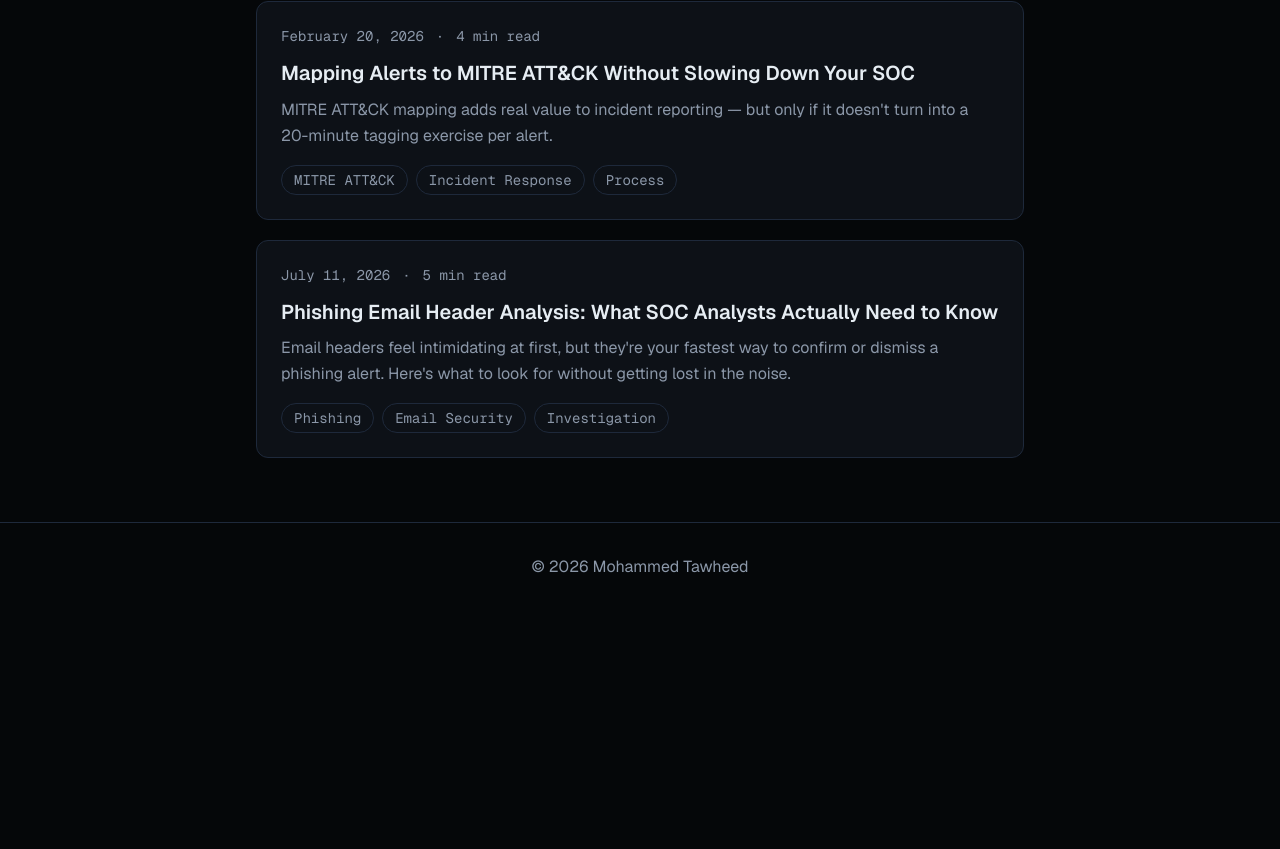
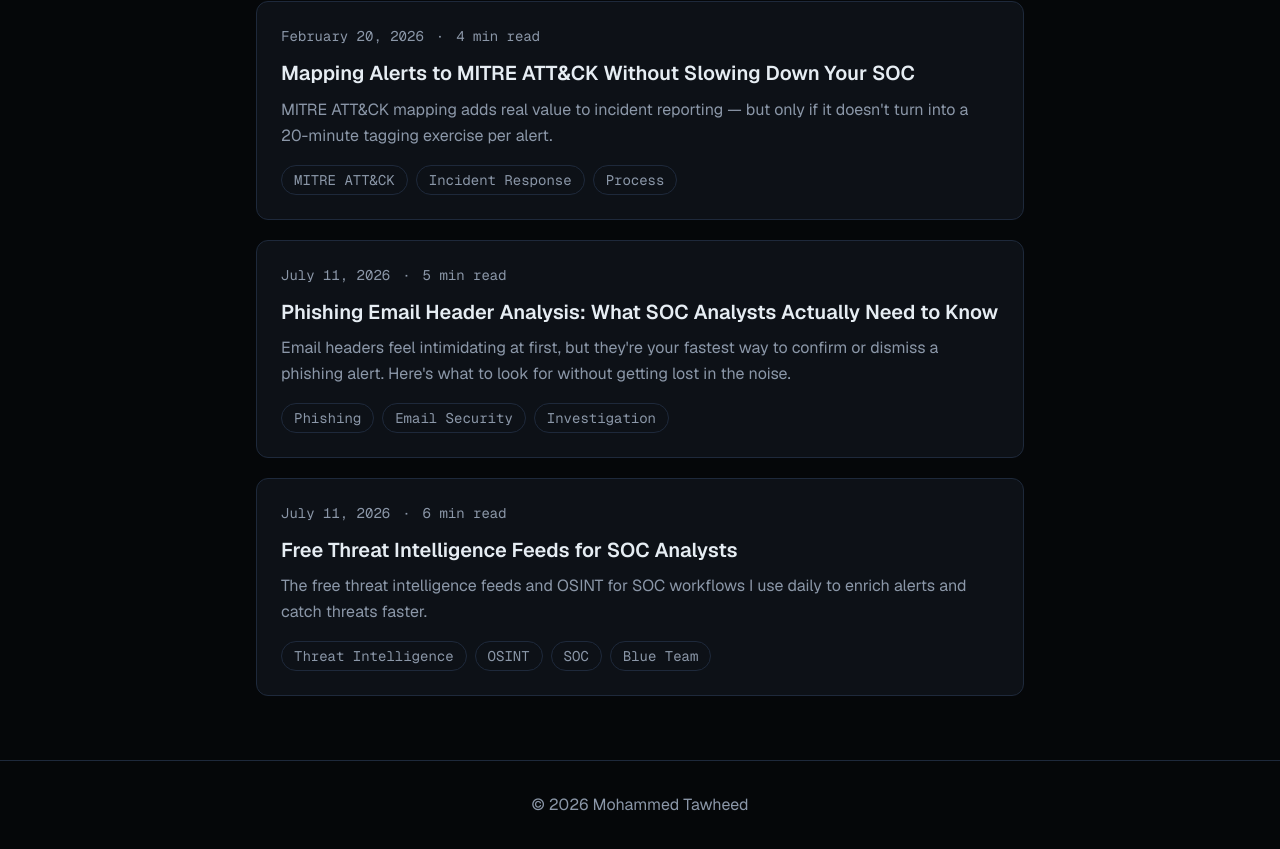
Before and after one commit to Tawheed30/portfolio, a Next.js app: page /blog in a window 1280 px wide. Shown: the part 826-1675 px from the top of the page. Before the commit the page ends 1437 px from the top, so only its background shows below. Built offline with nearby package versions, Linux system fonts and the light colour scheme.

Commit message:
feat: Auto-generate blog post

```diff
--- a/src/data/blog.ts
+++ b/src/data/blog.ts
@@ -175,6 +175,44 @@ export const posts: BlogPost[] = [
       },
     ],
   },
+  {
+    slug: "threat-intelligence-feeds-free-sources-soc-analysts",
+    title: "Free Threat Intelligence Feeds for SOC Analysts",
+    date: "2026-07-11",
+    excerpt: "The free threat intelligence feeds and OSINT for SOC workflows I use daily to enrich alerts and catch threats faster.",
+    readingTime: "6 min read",
+    tags: ["Threat Intelligence","OSINT","SOC","Blue Team"],
+    keywords: ["threat intelligence feeds","free threat intel","OSINT for SOC","SOC analyst tools","IOC enrichment","MITRE ATT&CK"],
+    content:   [
+        {
+              "body": "When I started in the SOC, I assumed useful threat intelligence feeds cost five figures a year. I was wrong. Free threat intel and OSINT for SOC workflows now do 80% of the enrichment I need before I ever touch a paid platform. Good threat intelligence feeds turn a raw IP or hash into context in seconds, and knowing where to find quality free threat intel is one of the highest-ROI skills a junior analyst can build. Here are the exact free sources I use to enrich alerts, hunt threats, and cut investigation time by 40%."
+        },
+        {
+              "heading": "Start With IOC Enrichment Feeds",
+              "body": "For quick indicator lookups, three free sources cover most cases. AbuseIPDB scores IP reputation and shows recent abuse reports; VirusTotal (free tier) checks hashes, URLs, and domains against 70+ engines; and URLhaus from abuse.ch tracks live malware distribution URLs. I wire these into a simple Python script using the `requests` library so I can bulk-check 50+ IOCs from a Splunk export in under a minute instead of pasting them one by one into a browser."
+        },
+        {
+              "heading": "Pull Structured Feeds With MISP",
+              "body": "MISP is the free, open-source backbone of my threat intel stack. It ingests community feeds, deduplicates IOCs, and exports them in formats Splunk and QRadar can consume directly. The CIRCL OSINT feed and the Feodo Tracker (abuse.ch) botnet C2 list are two free feeds I sync into MISP daily. Once they're in, I push blocklists into my SIEM correlation searches so known C2 IPs trigger alerts automatically. This alone catches 5-10 low-effort commodity threats a month that would otherwise slip past."
+        },
+        {
+              "heading": "Map Everything to MITRE ATT&CK",
+              "body": "Raw IOCs go stale fast, so I anchor intel to behavior using MITRE ATT&CK. When a report describes a technique like T1566 (Phishing) or T1059 (Command and Scripting Interpreter), I tag my detections to that technique ID. This lets me measure coverage: I can tell my lead we detect 60% of ATT&CK techniques relevant to our environment, and exactly which gaps to prioritize. The free ATT&CK Navigator makes this visual and takes about 30 minutes to set up."
+        },
+        {
+              "heading": "Add OSINT for Actor Context",
+              "body": "For the 'who and why' behind an alert, free OSINT for SOC research fills the gap. I follow the CISA advisories and Automated Indicator Sharing (AIS) feed for U.S. government intel, plus vendor blogs from Mandiant, Cisco Talos, and The DFIR Report for detailed attack walkthroughs. Twitter/X and Mastodon infosec communities surface fresh IOCs hours before they hit formal feeds. I save these in a Notion database tagged by threat actor so I can pattern-match new activity against past campaigns in seconds."
+        },
+        {
+              "heading": "Automate the Boring Parts",
+              "body": "The value of free threat intel collapses if enrichment is manual. I built a lightweight Python playbook that takes an alert's indicators, queries AbuseIPDB, VirusTotal, and URLhaus, and posts a summary comment back into the ticket. That saves me 2+ hours a week and means every alert arrives pre-enriched. If you have a SOAR platform, wire these free APIs into your enrichment flows first before paying for premium intel connectors."
+        },
+        {
+              "heading": "Your Next Step",
+              "body": "Pick three sources this week: AbuseIPDB for IP reputation, MISP for structured feeds, and MITRE ATT&CK for behavioral mapping. Spend an afternoon connecting them to your SIEM, and you'll have a working free threat intelligence pipeline that rivals paid tiers for daily triage. Start small, automate one lookup, and expand from there. For more SOC automation scripts and detection walkthroughs, explore the rest of my portfolio."
+        }
+  ]
+  },
 ];
 
 export function getPostBySlug(slug: string) {
```
